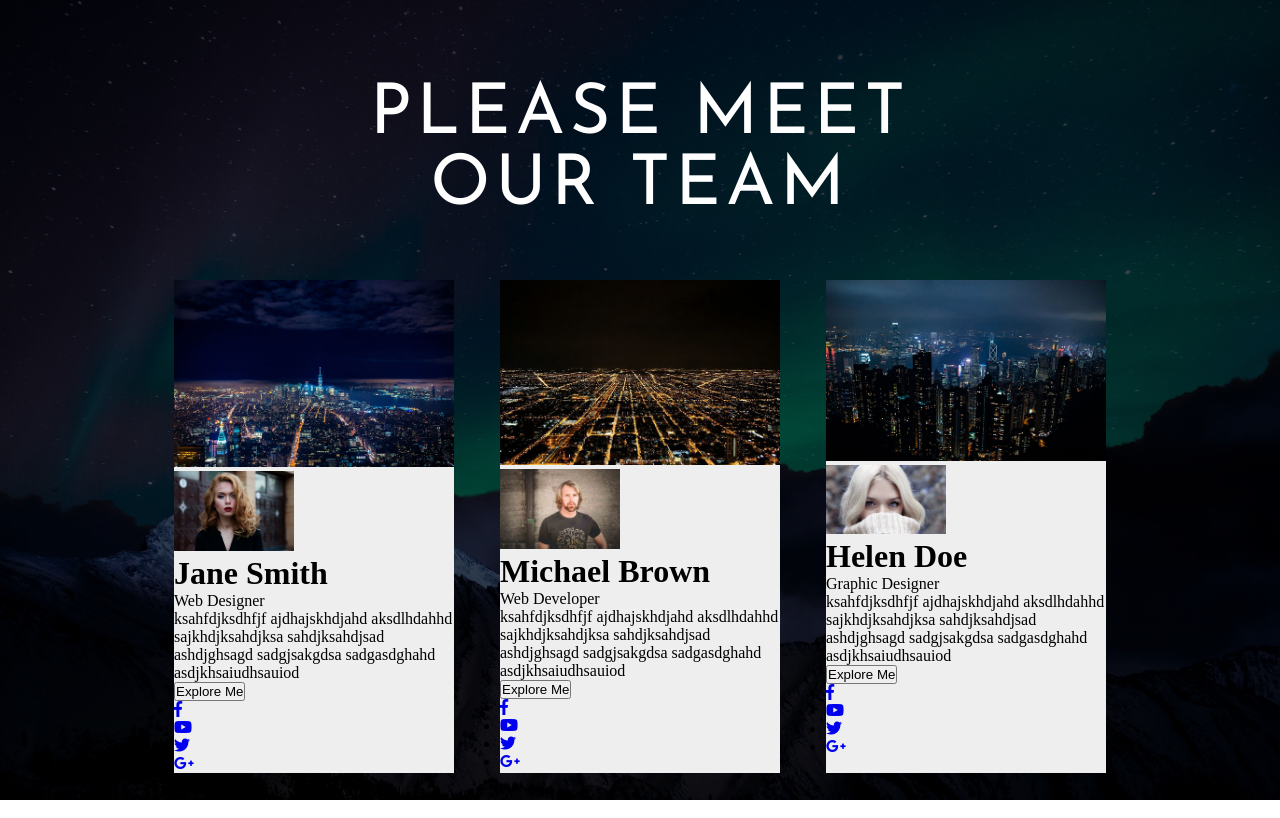
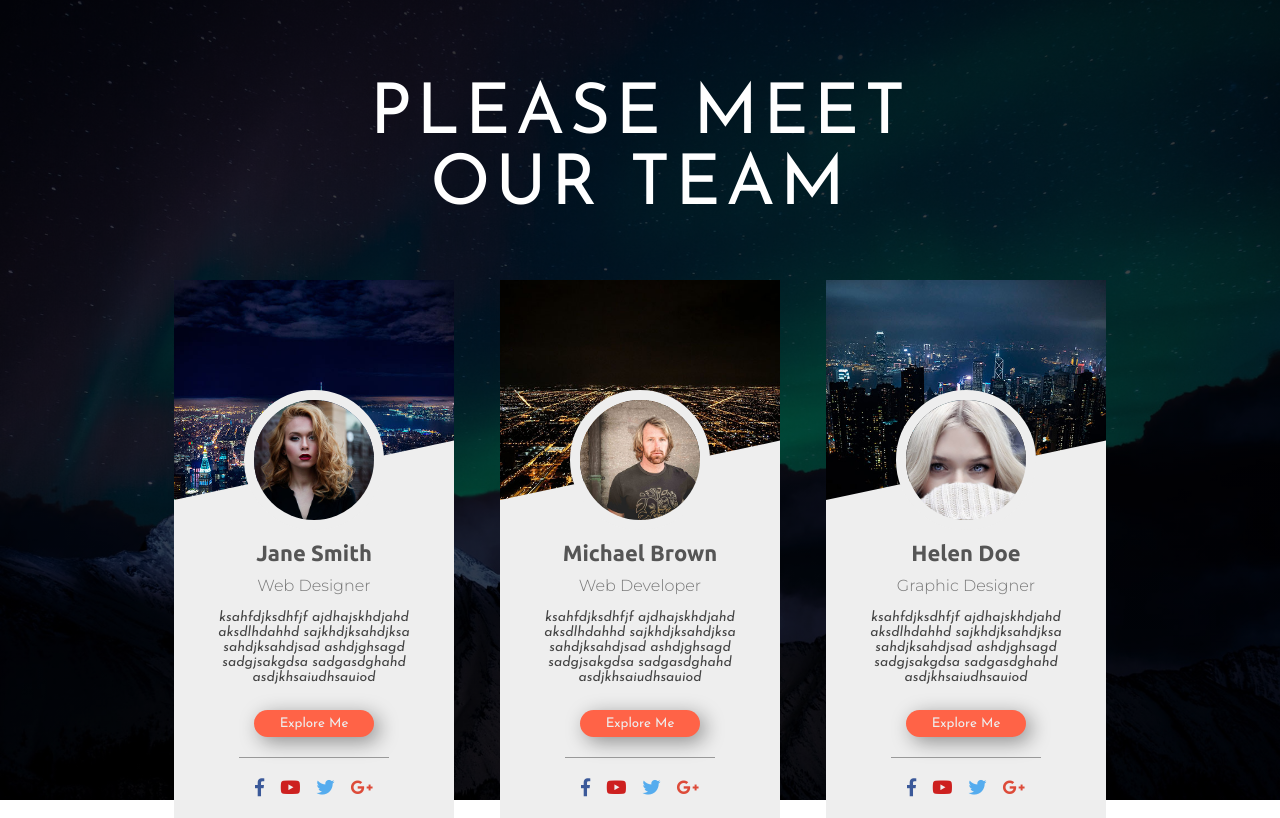
Before and after one commit to Lucas-Braz7x/Cards-perfil, a plain HTML site: page index.html in a window 1280 px wide. Drawn offline with Linux system fonts and the light colour scheme.

Commit message:
Criando animação para o card:hover button

```diff
--- a/style.css
+++ b/style.css
@@ -36,12 +36,125 @@ padding: 0;
 .card{
 	width: 280px;
 	background-color: #eee;
+	display: flex;
+	flex-direction: column;
+	align-items: center;
+	justify-content:  space-evenly;
+	transition: transform 5s;
+}
+
+.card:hover{
+	transform: scale(1.1);
 }
 
 .image-top{
 	width: 100%;
+	height: 220px;
+	object-fit: cover;
+	-webkit-clip-path: polygon(0 0, 100% 0, 100% 73%, 0 100%);
+	clip-path: polygon(0 0, 100% 0, 100% 73%, 0 100%);
 }
 
 .profile-image{
 	width: 120px;
+	height: 120px;
+	object-fit: cover;
+	border-radius: 50%;
+	margin-top:-110px;
+	z-index: 10;
+	border: 10px solid #eee;
 }
+
+
+.card h1{
+	font-family: "Ubuntu", sans-serif;
+	font-size: 22px;
+	color: #555;
+	margin: 10px;
+}
+
+.job{
+	font-family: "Montserrat", sans-serif;
+	color: #777;
+	font-weight: 300;
+}
+
+.about-me{
+	font-family: "Josefin Sans", sans-serif;
+	font-size: 14px;
+	font-style: italic;
+	color: #444;
+	text-align: center;
+
+	width: 90%;
+	margin: 15px 0;
+}
+
+.card button{
+	width: 120px;
+	padding: 7px;
+	margin: 10px 0;
+	background-color: tomato;
+	border: none;
+	outline: none;
+
+	border-radius: 25px;
+	font-family: 'Josefin Sans', sans-serif;
+	color: #eee;
+	box-shadow: 5px 5px 20px rgba(0,0,0,.4);
+}
+
+.card:hover button{
+	animation: buttonRotation 2s 1s linear;
+}
+
+@keyframes buttonRotation {
+	0% {transform: scale(1) rotateZ(0);}
+	5% {transform: scale(1.2) rotateZ(5deg);}
+	10% {transform: scale(1.2) rotateZ(-5deg);}
+	15% {transform: scale(1.2) rotateZ(5deg);}
+	20% {transform: scale(1.2) rotateZ(-5deg);}
+	25% {transform: scale(1.2) rotateZ(5deg);}
+	30% {transform: scale(1.2) rotateZ(-5deg);}
+	35% {transform: scale(1.2) rotateZ(5deg);}
+	40% {transform: scale(1.2) rotateZ(-5deg);}
+	45% {transform: scale(1.2) rotateZ(5deg);}
+	50% {transform: scale(1.2) rotateZ(-5deg);}
+	55% {transform: scale(1.2) rotateZ(5deg);}
+	60% {transform: scale(1.2) rotateZ(-5deg);}
+	65% {transform: scale(1.2) rotateZ(5deg);}
+	70% {transform: scale(1.2) rotateZ(-5deg);}
+	75% {transform: scale(1.2) rotateZ(5deg);}
+	80% {transform: scale(1.2) rotateZ(-5deg);}
+	85% {transform: scale(1.2) rotateZ(5deg);}
+	90% {transform: scale(1.2) rotateZ(-5deg);}
+	95% {transform: scale(1.2) rotateZ(5deg);}
+	100% {transform: scale(1) rotateZ(0);}
+}
+
+.social-icons{
+	width: 150px;
+	list-style: none;
+	display: flex;
+	justify-content: space-evenly;
+	margin: 10px 0 20px 0;
+	border-top: 1px solid #999;
+	padding-top: 20px;
+}
+
+.social-icons i {
+	font-size: 18px;
+}
+
+.fa-facebook-f{
+	color: #3b5999;
+}
+.fa-youtube{
+	color: #cd201f;
+}
+.fa-twitter{
+	color: #55acee;
+}
+.fa-google-plus-g{
+	color: #dd4b39;
+}
```
